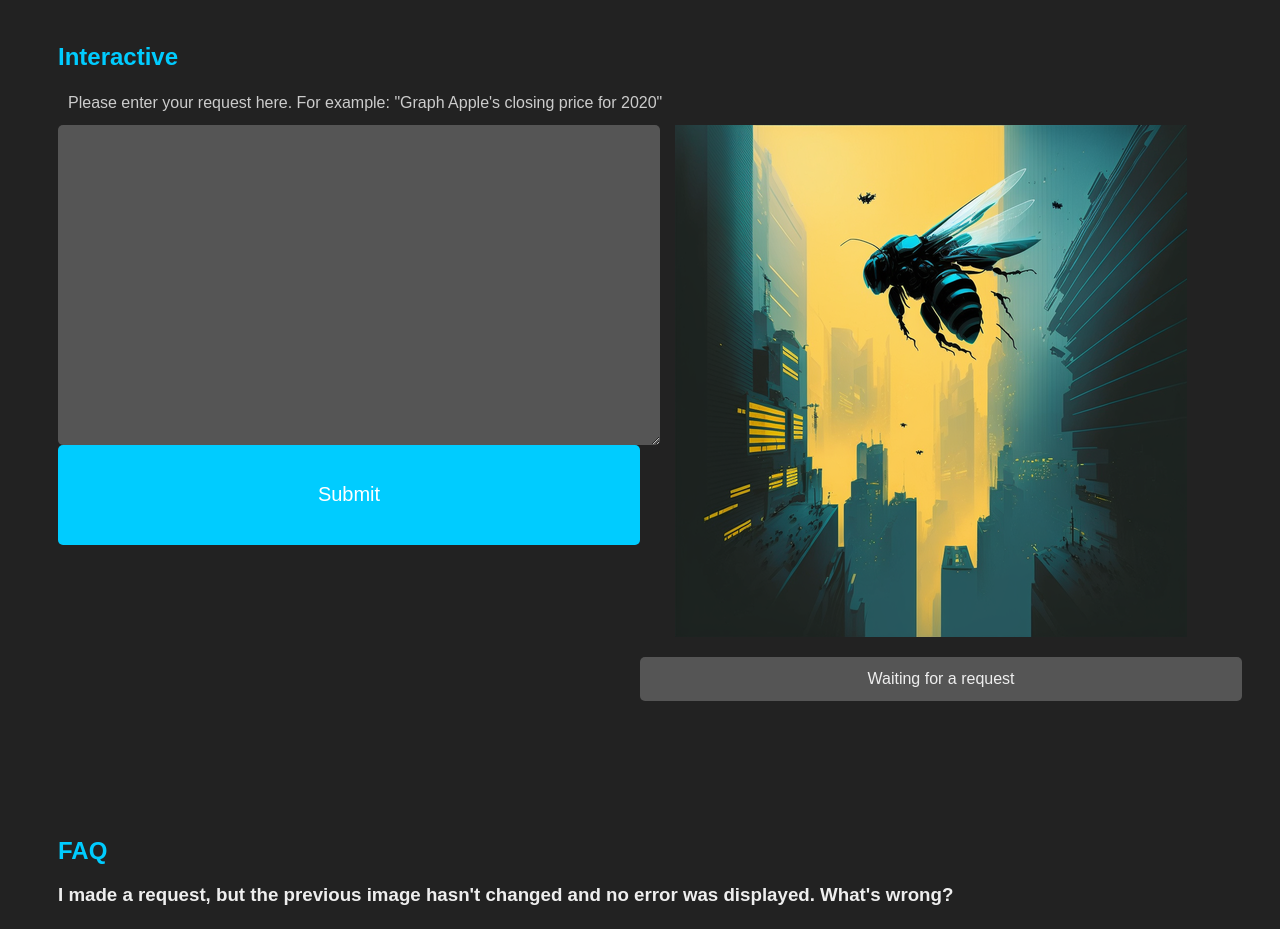
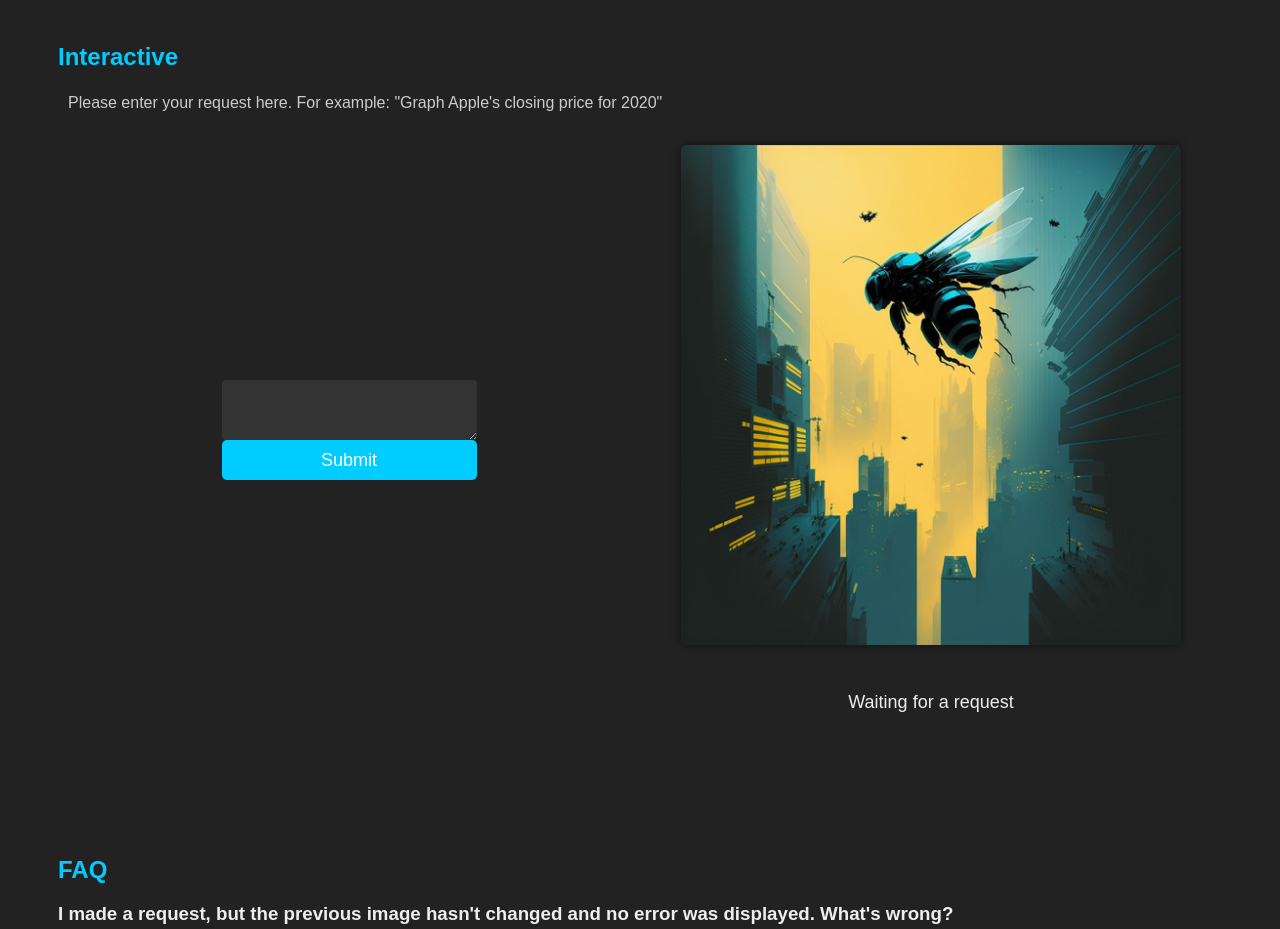
Before and after one commit to jew256/plaiground, a React (Create React App) app in the folder code-generator/: page / in a window 1280 px wide. Shown: the part 860-1789 px from the top of the page. Built offline with nearby package versions, Linux system fonts and the light colour scheme.

Commit message:
updated interactive css

```diff
--- a/code-generator/src/index.css
+++ b/code-generator/src/index.css
@@ -87,8 +87,8 @@ body {
   box-shadow: 0 4px 6px rgba(0, 0, 0, 0.1);
 }
 
-  .contact-button:hover {
-    background-color: #00b;
+.try-button:hover {
+  background-color: rgb(18, 108, 126);
 }
 
 /* Dropdown menu to auto-scroll to different sections of the page */
@@ -108,6 +108,125 @@ body {
   cursor: pointer;
 }
 
+.interactive {
+  display: flex;
+  align-items: center;
+}
+
+.interactive-left-column {
+  width: 50%;
+  display: flex;
+  flex-direction: column;
+  align-items: center;
+}
+
+.interactive-right-column {
+  width: 50%;
+  display: flex;
+  flex-direction: column;
+  align-items: center;
+}
+
+.interactive form {
+  width: '50%';
+  display: 'flex';
+  flex-direction: 'column'
+}
+
+.interactive textarea {
+  font-size: '16px';
+  min-width: '100%';
+  width: 'auto';
+  height: 'auto';
+  min-height: '300px';
+  overflow-wrap: "break-word";
+  overflow: 'visible';
+  background-color: #555;
+  border: 'none';
+  border-radius: '5px';
+  padding: '10px'
+}
+
+.interactive input[type="submit"] {
+  width: 100%;
+  height: 40px;
+  font-size: 18px;
+  border-radius: 5px;
+  background-color: #0cf;
+  border: none;
+  color: #fff;
+  padding: 10px 20px;
+  cursor: pointer;
+}
+
+.interactive input[type="submit"]:hover {
+  background-color: rgb(18, 108, 126);
+}
+
+.interactive img {
+  width: 100%;
+  max-width: 500px;
+  height: auto;
+  margin: 20px 0;
+  border-radius: 5px;
+  box-shadow: 0 0 10px rgba(0, 0, 0, 0.5);
+  background-color: #555;
+}
+
+.interactive p {
+  width: 100%;
+  text-align: center;
+  font-size: 18px;
+  margin: 20px 0;
+}
+
+/* .interactive {
+  display: 'flex';
+  justify-content: 'space-between'
+}
+
+.interactive left {
+  width: '50%';
+  display: 'flex';
+  flex-direction: 'column'
+}
+
+.interactive textarea{
+  font-size: '16px';
+  min-width: '100%';
+  width: 'auto';
+  height: 'auto';
+  min-height: '300px';
+  overflow-wrap: "break-word";
+  overflow: 'visible';
+  background-color: '#555555';
+  border: 'none';
+  border-radius: '5px';
+  padding: '10px'
+}
+
+.interactive button{
+  min-width: '100%';
+  width: 'auto';
+  min-height: '100px';
+  background-color: '#0cf';
+  color: '#FFFFFF';
+  border: 'none';
+  border-radius: '5px';
+  padding: '20px';
+  font-size: '20px'
+}
+
+.interactive output{
+  font-size: '16px';
+  min-width: '100%';
+  width: 'auto';
+  min-height: '10px';
+  background-color: '#555555';
+  border: 'none';
+  border-radius: '5px';
+  padding: '10px'
+} */
 /* Description, interactive, FAQ, contact, and about sections */
 .section {
   padding: 50px;
--- a/code-generator/src/index.js
+++ b/code-generator/src/index.js
@@ -2,7 +2,6 @@ import React, {Component, useRef} from "react"
 import { ReactDOM, render } from "react-dom"
 import * as ReactDOMClient from 'react-dom/client';
 import './index.css'
-
 
 class RequestForm extends Component {
     constructor(props){
@@ -66,7 +65,8 @@ class FormBox extends Component{
         this.state = {
             request: "",
             output: "Waiting for a request",
-            response: "default.png"
+            response: "default.png",
+            loading: false
         };
 
         this.handleChange = this.handleChange.bind(this);
@@ -78,6 +78,7 @@ class FormBox extends Component{
     }
 
     async handleSubmit(event){
+
         var send_message = 'A request was submitted:\nWorking on a response. This will take a few seconds.';
         alert(send_message);
         event.preventDefault();
@@ -86,6 +87,7 @@ class FormBox extends Component{
             request: this.state.request
         }
 
+        this.setState({loading: true});
         const requestOptions = {
             method: 'POST',
             headers: { 'Content-Type': 'application/json' },
@@ -105,64 +107,33 @@ class FormBox extends Component{
             await fetch('https://jew256.pythonanywhere.com/output' + data.responses[0])
             .then(response => response.text())
             .then(text => {
-                this.setState({output: text});
+                this.setState({output: text, loading: false});
             });
     }
 
     render() {
         return (
-            <div style={{display: 'flex', justifyContent: 'space-between'}}>
-                <form style={{
-                width: '50%',
-                display: 'flex',
-                flexDirection: 'column'
-                }} onSubmit={this.handleSubmit}>
-                <textarea type="text" style={{
-                    fontSize: '16px',
-                    minWidth: '100%',
-                    width: 'auto',
-                    height: 'auto',
-                    minHeight: '300px',
-                    overflowWrap: "break-word",
-                    overflow: 'visible',
-                    backgroundColor: '#555555',
-                    border: 'none',
-                    borderRadius: '5px',
-                    padding: '10px'
-                }} value = {this.state.value}  onChange={this.handleChange}/>
-                <input type="submit" value="Submit" style={{
-                    minWidth: '100%',
-                    width: 'auto',
-                    minHeight: '100px',
-                    backgroundColor: '#0cf',
-                    color: '#FFFFFF',
-                    border: 'none',
-                    borderRadius: '5px',
-                    padding: '20px',
-                    fontSize: '20px'
-                }} />
-                </form>
-                <p/>
-                {/* <div className="display-linebreak">{this.state.response}</div> */}
-                <div style = {{width: '50%', textAlign: 'center'}}>
-                    {this.state.response ? (
-                        // If the image URL is available, display the image
-                        <img src={this.state.response} alt="My image" />
-                    ) : (
-                        // Otherwise, display a loading message
-                        <p>Loading image...</p>
-                    )}
-                    <p style={{
-                        fontSize: '16px',
-                        minWidth: '100%',
-                        width: 'auto',
-                        minHeight: '10px',
-                        backgroundColor: '#555555',
-                        border: 'none',
-                        borderRadius: '5px',
-                        padding: '10px'
-                    }}> {this.state.output} </p>
+            <div className="interactive">
+                <div className="interactive-left-column">
+                    <form onSubmit={this.handleSubmit} className="interactive-form">
+                        <textarea type="text" value = {this.state.value}  onChange={this.handleChange} className="interactive-textarea"/>
+                        <input type="submit" value="Submit" className="interactive-submit"/>
+                    </form>
                 </div>
+
+                <div className="interactive-right-column">
+                    <div className="interactive-image-container">
+                        {this.state.loading ? (
+                            <img src={"loading.gif"} alt="Loading image..." className="interactive-loading-image"/>
+                        ) : (
+                            // If the image URL is available, display the image
+                            <img src={this.state.response} alt="No image produced yet" className="interactive-image"/>
+                        )}
+                        <p className="interactive-output"> {this.state.output} </p>
+                    </div>
+                </div>
+
+
             </div>
           );
     }
```
Also changed, not shown: code-generator/public/loading.gif (added). Lines whose indentation alone changed are shown as unchanged.
